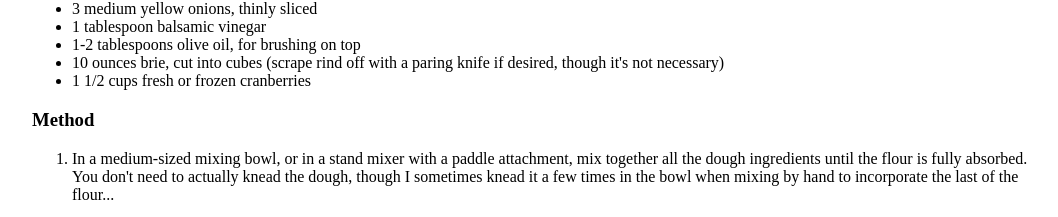
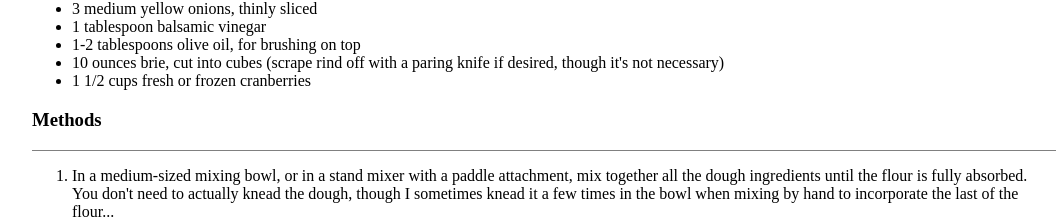
Before and after one commit to systemError998/Front-End-HTML-CSS, a plain HTML site: page 3 - Exercise (CSS)/index.html in a window 1280 px wide. Shown: the part 992-1209 px from the top of the page, without its empty margins (96-1154 px from the left). Drawn offline with Linux system fonts and the light colour scheme.

Commit message:
Lezione 3 - CSS

```diff
--- a/3 - Exercise (CSS)/index.html
+++ b/3 - Exercise (CSS)/index.html
@@ -40,7 +40,7 @@
         </div>
 
         <div>
-            <div class="ingredients">
+            <div class="titoli_secondari">
                 <h3> Ingredients </h3>
             </div>
 
@@ -65,7 +65,9 @@
         </div>
 
         <div>
-            <h3> Method </h3>
+            <div class="titoli_secondari">
+                <h3> Methods </h3>
+            </div>
             <ol>
                 <li>
                 <p> In a medium-sized mixing bowl, or in a stand mixer with a paddle attachment, mix together all the dough
--- a/3 - Exercise (CSS)/styles.css
+++ b/3 - Exercise (CSS)/styles.css
@@ -59,7 +59,7 @@ main {
     margin-bottom: 0;
 }
 
-.ingredients {
+.titoli_secondari {
     border-bottom: 1px solid;
     border-bottom-color: grey;
 }
```
